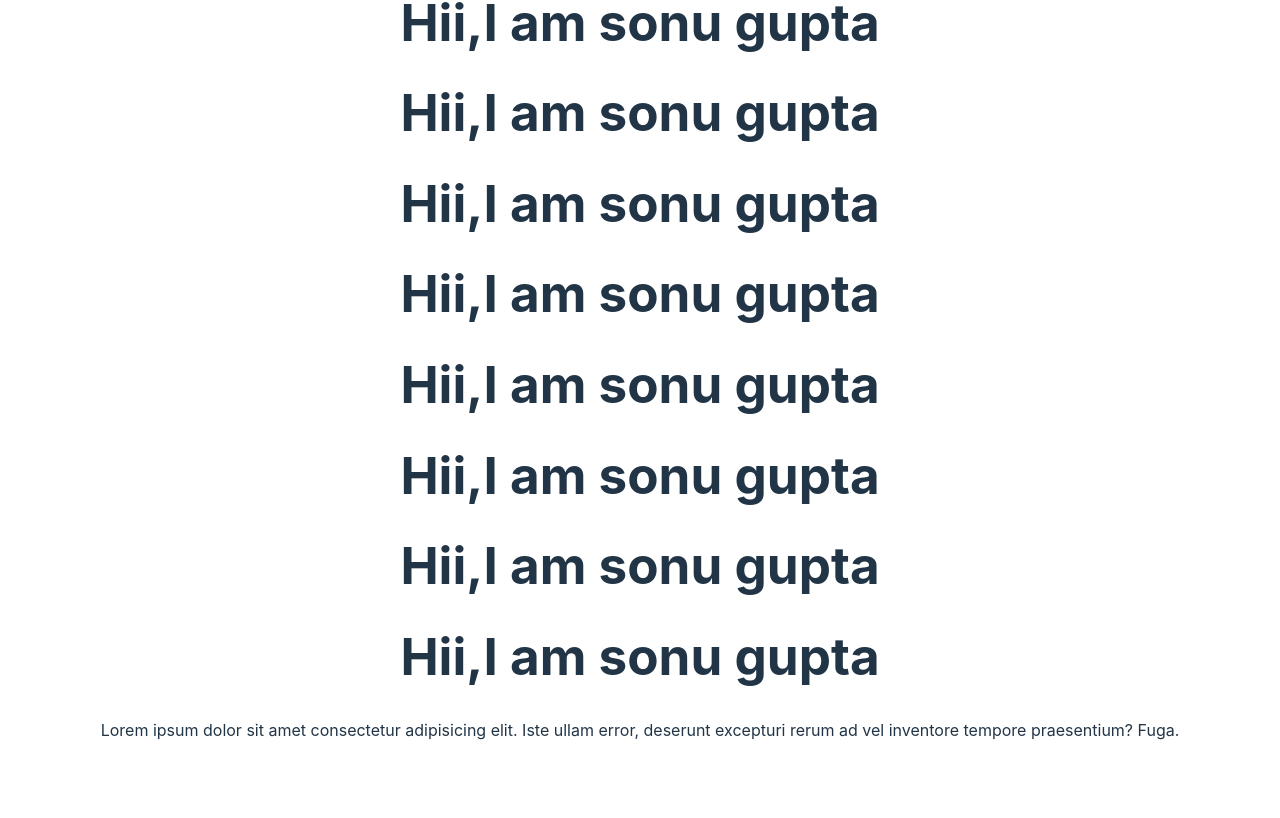
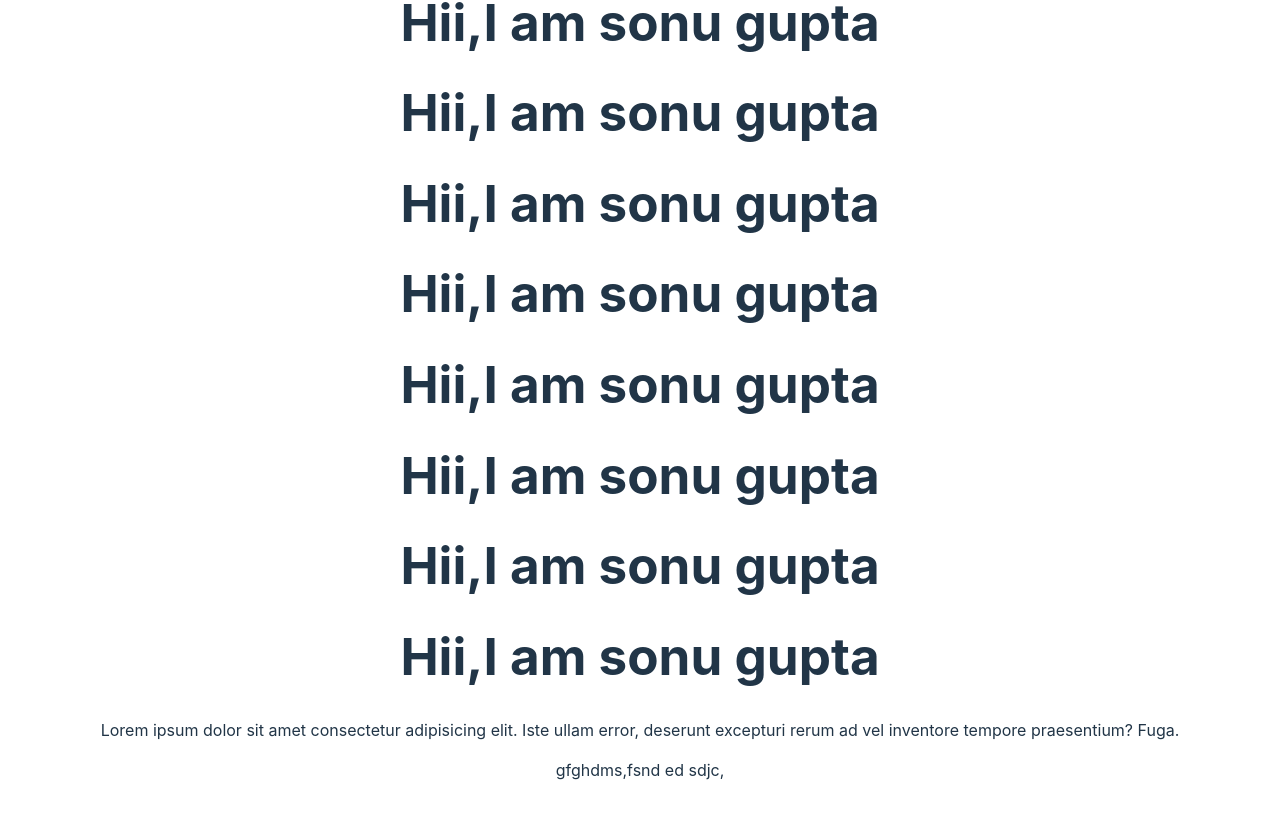
Before and after one commit to guptasonu14/app, a React (Vite) app: page / in a window 1280 px wide. Shown: the part 707-1525 px from the top of the page. Before the commit the page ends 1497 px from the top, so only its background shows below. Built offline with nearby package versions, Linux system fonts and the light colour scheme.

Commit message:
11th msg

```diff
--- a/src/App.jsx
+++ b/src/App.jsx
@@ -23,6 +23,8 @@ function App() {
       <h1>Hii,I am sonu gupta</h1>
       <p>Lorem ipsum dolor sit amet consectetur adipisicing elit. Iste ullam error, deserunt excepturi rerum ad vel inventore tempore praesentium? Fuga.</p>
 
+      <p>gfghdms,fsnd ed sdjc,</p>
+
 
     </>
   )
```
